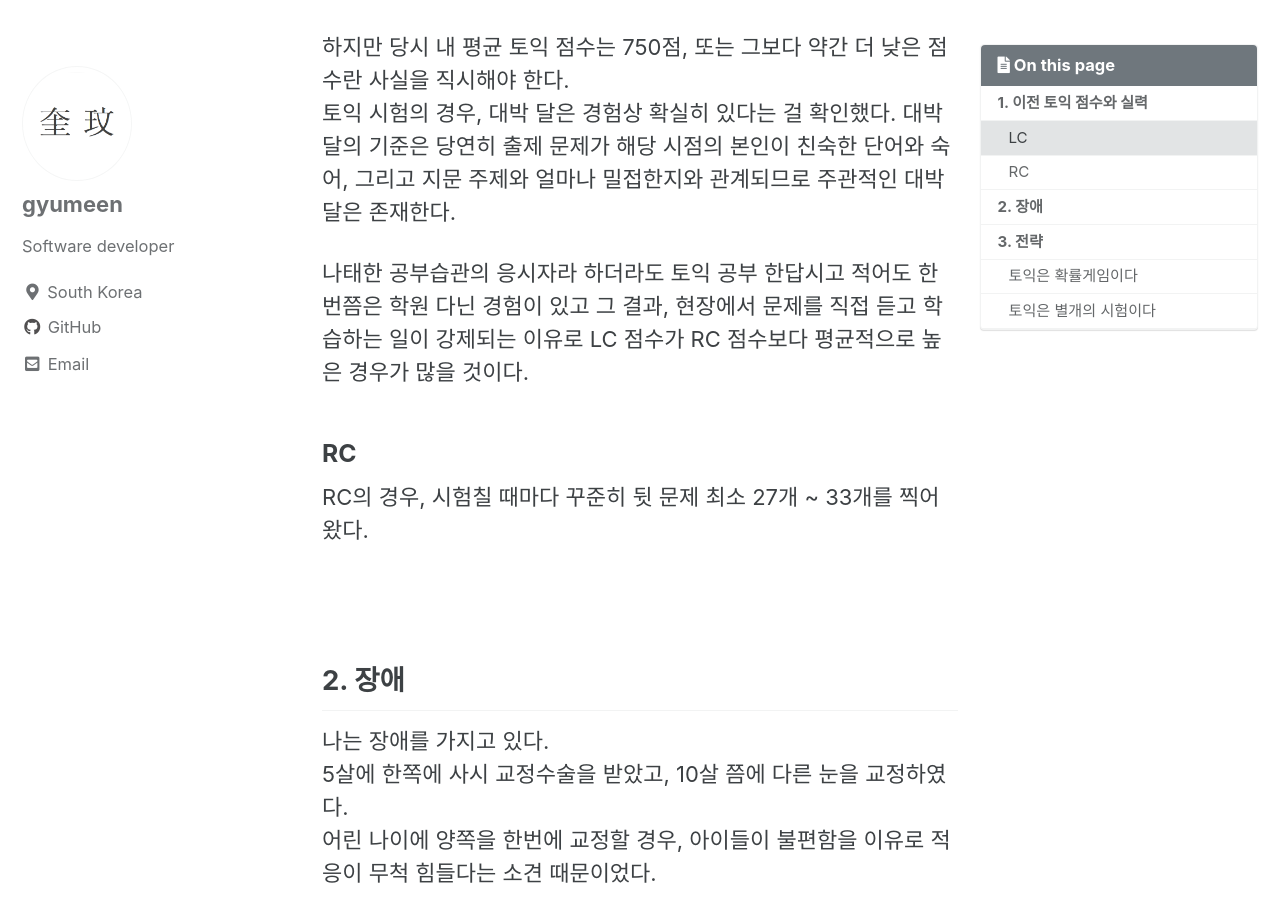
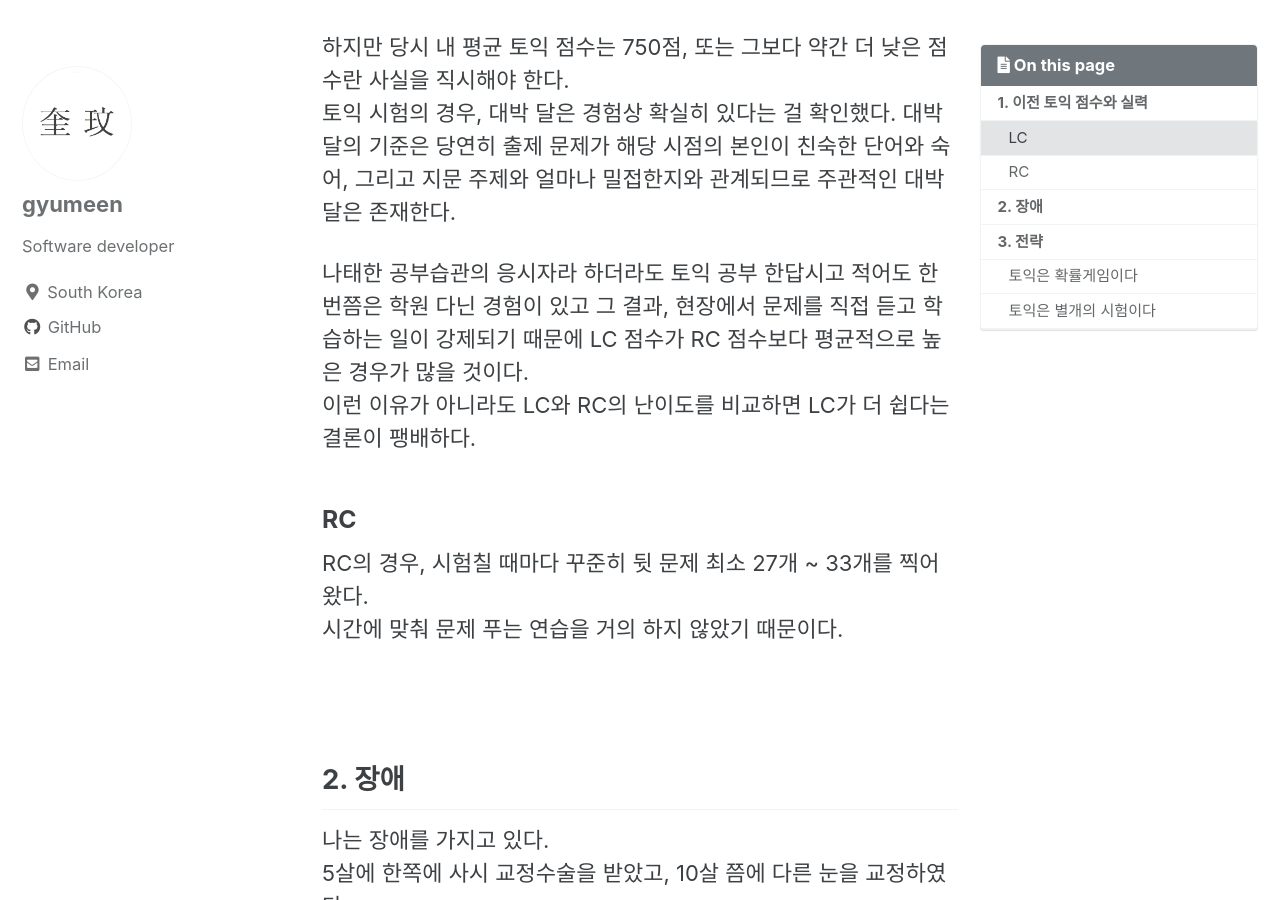
Before and after one commit to gyumeen/gyumeen.github.io, a Jekyll site: the page built from _posts/2021/Challenge/TOEIC/2021-04-01-[Toeic]1.md, in a window 1280 px wide and 900 px high, scrolled down 798 px. Built offline with Jekyll 4.4.1, drawn with Linux system fonts in a browser that asks for light colours; cached includes are drawn as plain includes; comment, search, counter and statistics services are not loaded.

Commit message:
Update 2021-04-01-[Toeic]1.md

```diff
--- a/_posts/2021/Challenge/TOEIC/2021-04-01-[Toeic]1.md
+++ b/_posts/2021/Challenge/TOEIC/2021-04-01-[Toeic]1.md
@@ -31,13 +31,14 @@ LC의 경우, 495점 만점에 470점을 획득하였으니, 듣기 100문제
 토익 시험의 경우, 대박 달은 경험상 확실히 있다는 걸 확인했다.
 대박 달의 기준은 당연히 출제 문제가 해당 시점의 본인이 친숙한 단어와 숙어, 그리고 지문 주제와 얼마나 밀접한지와 관계되므로 주관적인 대박 달은 존재한다.
 
-나태한 공부습관의 응시자라 하더라도 토익 공부 한답시고 적어도 한 번쯤은 학원 다닌 경험이 있고 그 결과, 현장에서 문제를 직접 듣고 학습하는 일이 강제되는 이유로 LC 점수가 RC 점수보다 평균적으로 높은 경우가 많을 것이다.
-
+나태한 공부습관의 응시자라 하더라도 토익 공부 한답시고 적어도 한 번쯤은 학원 다닌 경험이 있고 그 결과, 현장에서 문제를 직접 듣고 학습하는 일이 강제되기 때문에 LC 점수가 RC 점수보다 평균적으로 높은 경우가 많을 것이다.
+이런 이유가 아니라도 LC와 RC의 난이도를 비교하면 LC가 더 쉽다는 결론이 팽배하다.
 
 
 ### RC
 
 RC의 경우, 시험칠 때마다 꾸준히 뒷 문제 최소 27개 ~ 33개를 찍어왔다.
+시간에 맞춰 문제 푸는 연습을 거의 하지 않았기 때문이다.
 
 <br/>
 
```
